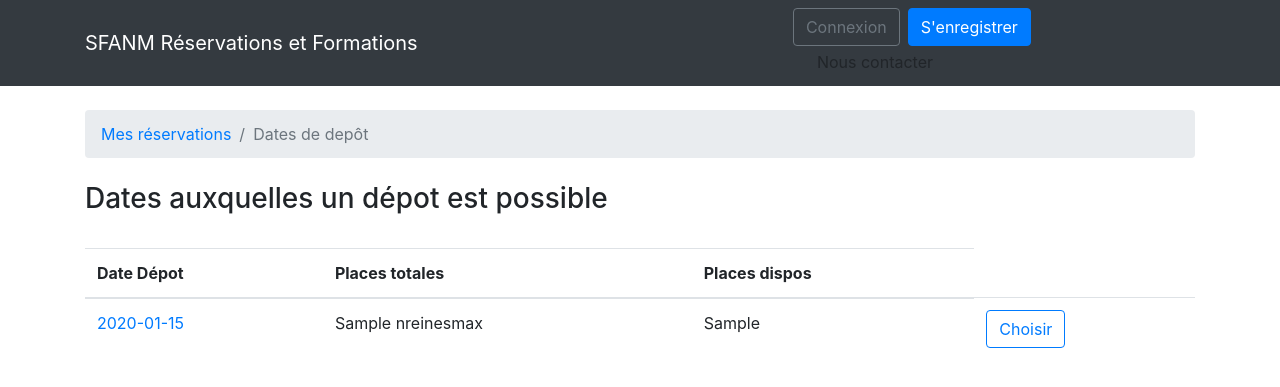
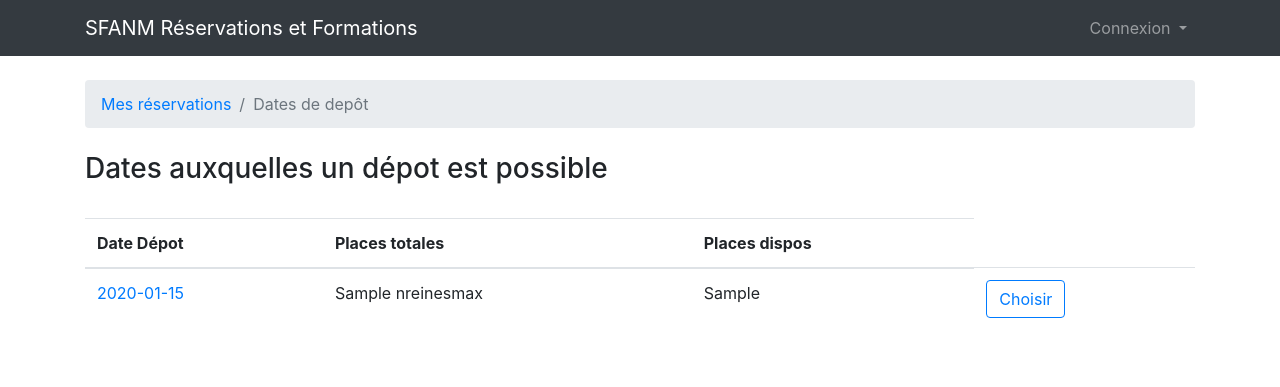
Before and after one commit to JMdemarle/sfanm, a Django app: template resasfanm/templates/resasfanm/capacites.html in a window 1280 px wide. Shown: the top 387 px of the page. Run offline with Django 3.2, Linux system fonts and the light colour scheme; the template is opened without the code that fills it: most values are stand-ins (such as "Sample title", 1, 10 or a date in 2020); some libraries are stand-ins or nearby versions; some web fonts are replaced.

Commit message:
modifié :         templates/403_csrf.html 	modifié :         templates/base.html

```diff
--- a/resasfanm/templates/resasfanm/home.html
+++ b/resasfanm/templates/resasfanm/home.html
@@ -1,3 +1,8 @@
+{% extends 'base.html' %}
+
+{% load widget_tweaks %}
+{% load crispy_forms_tags %}
+
 <h1>Menu administrateur SFANM</h1>
 
 <h2>L'administrateur est aussi un membre</h2>
--- a/templates/403_csrf.html
+++ b/templates/403_csrf.html
@@ -11,3 +11,4 @@
   <p>{{ no_cookie2 }}</p>
 {% endif %}
 </div>
+<p>que je peux personnaliser</p>
--- a/templates/base.html
+++ b/templates/base.html
@@ -30,10 +30,10 @@
       </button>
       <div class="collapse navbar-collapse" id="mainMenu">
 
+        <ul class="navbar-nav ml-auto">
+          <li class="nav-item dropdown">
 
       {% if user.is_authenticated %}
-        <ul class="navbar-nav ml-auto">
-          <li class="nav-item dropdown">
             <a class="nav-link dropdown-toggle" href="#" id="userMenu" data-toggle="dropdown" aria-haspopup="true" aria-expanded="false">
               {{ user.email }}
             </a>
@@ -47,16 +47,19 @@
               <div class="dropdown-divider"></div>
               <a class="dropdown-item" href="{% url 'logout' %}">Déconnexion</a>
             </div>
+      {% else %}
+            <a class="nav-link dropdown-toggle" href="{% url 'login' %}"  id="userMenu" data-toggle="dropdown" aria-haspopup="true" aria-expanded="false">
+              Connexion
+            </a>
+            <div class="dropdown-menu dropdown-menu-right" aria-labelledby="userMenu">
+              <a class="dropdown-item" href="{% url 'signup' %}" >S'enregistrer</a>
+              <a class="dropdown-item" href="{% url 'contact' %}">Nous contacter</a>
+
+            </div>
+
+      {% endif %}
           </li>
         </ul>
-      {% else %}
-        <form class="form-inline ml-auto">
-          <a href="{% url 'login' %}" class="btn btn-outline-secondary">Connexion</a>
-          <a href="{% url 'signup' %}" class="btn btn-primary ml-2">S'enregistrer</a>
-          <a class="dropdown-item" href="{% url 'contact' %}">Nous contacter</a>
-
-        </form>
-      {% endif %}
 
       </div>
     </div>
```
